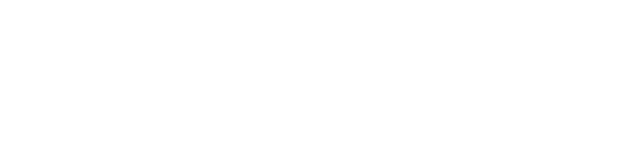
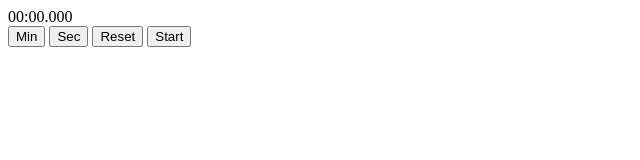
Before and after one commit to yamacho/countdown_js, a plain HTML site: page index.html in a window 1280 px wide. Shown: the whole page, without its empty margins (0-640 px from the left). Drawn offline with Linux system fonts and the light colour scheme.

Commit message:
JavaScript を書く準備をしよう
* HTML のマークアップ
* 要素の取得

```diff
--- a/index.html
+++ b/index.html
@@ -5,5 +5,14 @@
     <title>Timer</title>
   </head>
   <body>
+    <div id="timer">00:00.000</div>
+    <div class="controls">
+      <button id="min">Min</button>
+      <button id="sec">Sec</button>
+      <button id="reset">Reset</button>
+      <button id="start">Start</button>
+    </div>
+
+    <script src="js/main.js"></script>
   </body>
 </html>
--- a/js/main.js
+++ b/js/main.js
@@ -0,0 +1,9 @@
+(function() {
+  'use strict';
+
+  var timer = document.getElementById('timer');
+  var min = document.getElementById('min');
+  var sec = document.getElementById('sec');
+  var reset = document.getElementById('reset');
+  var start = document.getElementById('start');
+})();
```
